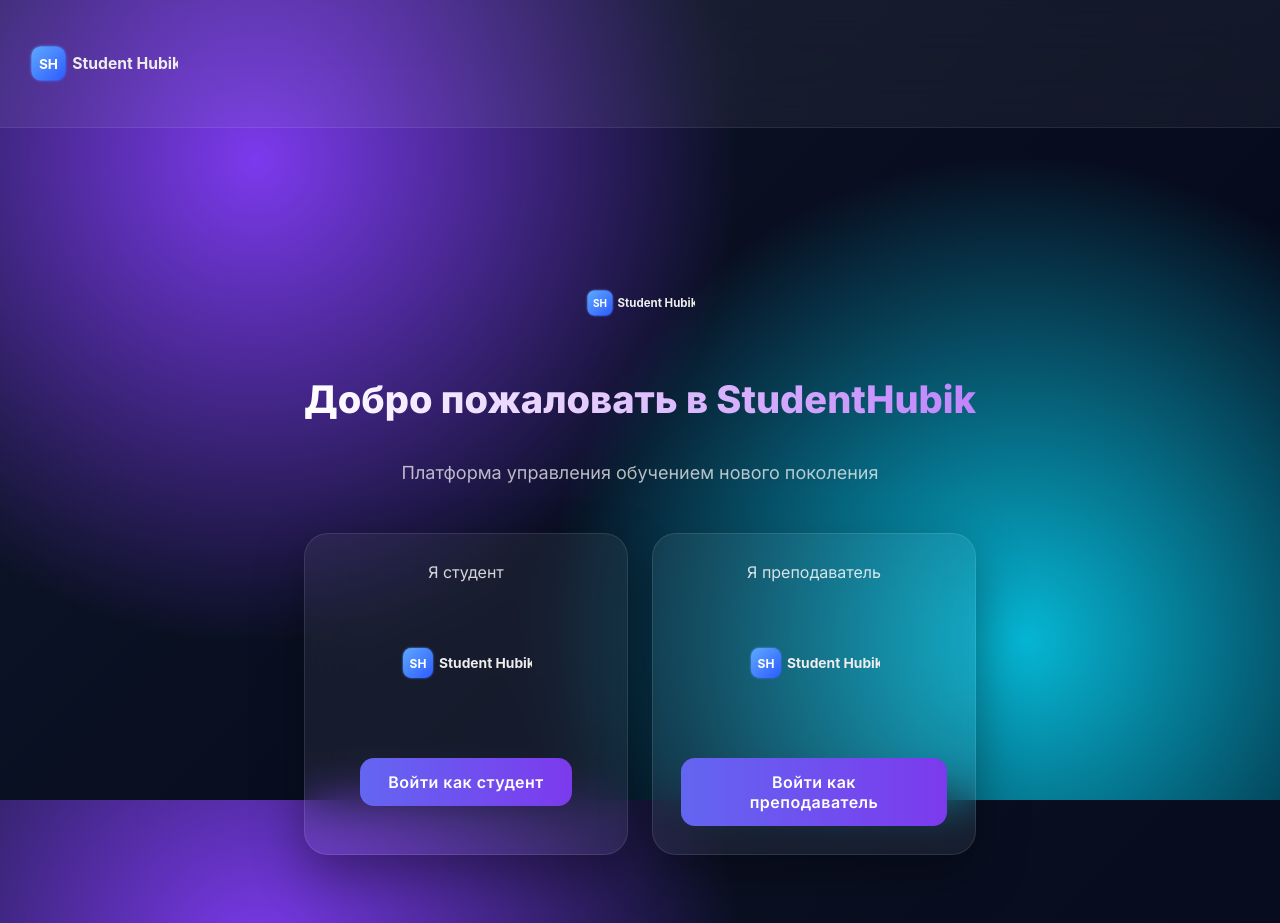
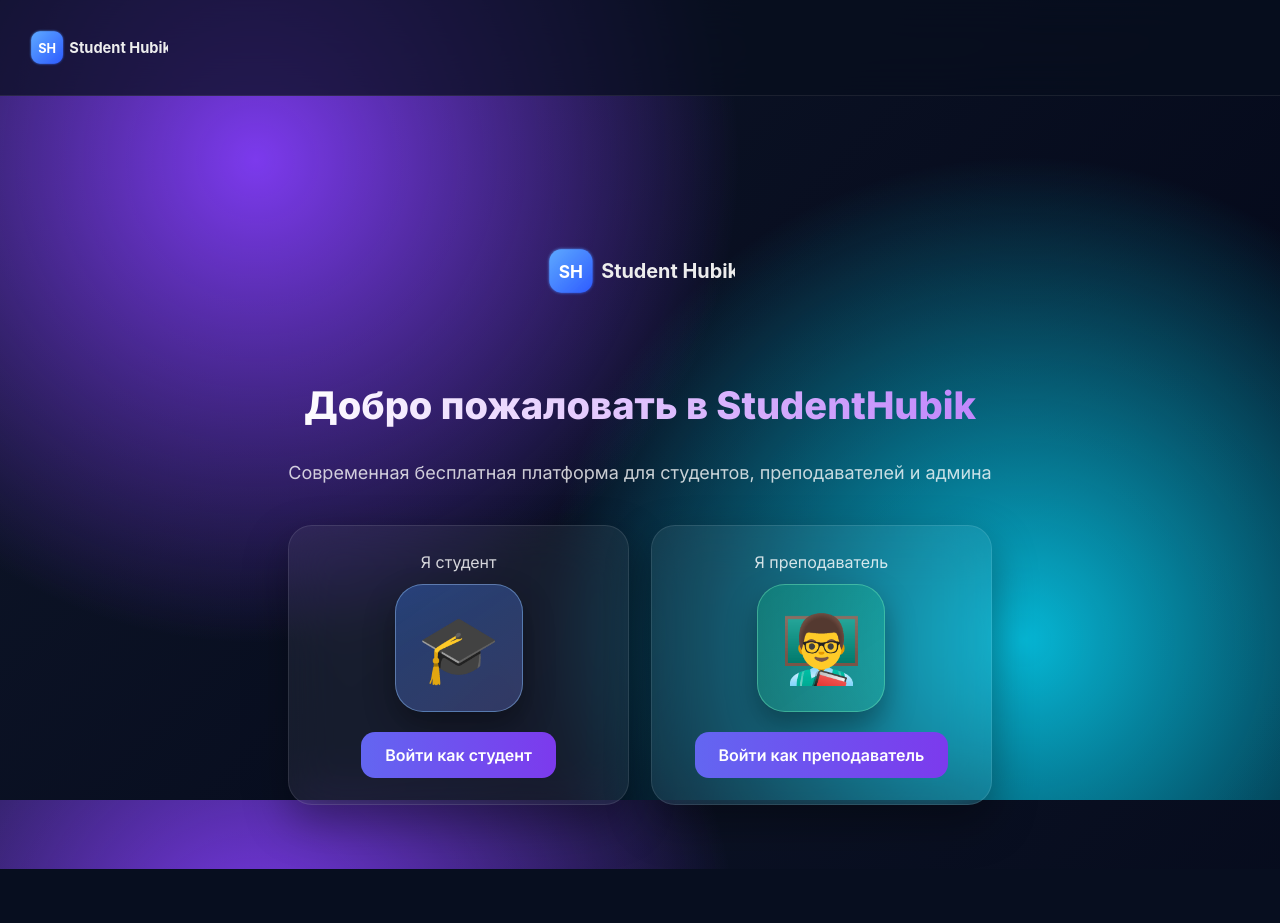
Before and after one commit to qflove-yvl/StudentHubik, a Flask app: page / in a window 1280 px wide. After the commit the page ends 869 px from the top, so only its background shows below. Run offline with Flask 3, Linux system fonts and the light colour scheme; data comes from the database, SQL or seed files in the repository.

Commit message:
Fix auth errors, add admin approval flow, and polish UI

```diff
--- a/app.py
+++ b/app.py
@@ -7,12 +7,16 @@ from werkzeug.security import generate_password_hash, check_password_hash
 import csv
 import io
 import os
+import re
+import socket
 
 
 app = Flask(__name__)
 app.config['SQLALCHEMY_DATABASE_URI'] = os.getenv('DATABASE_URL', 'sqlite:///site.db')
 app.config['SQLALCHEMY_TRACK_MODIFICATIONS'] = False
 app.config['SECRET_KEY'] = os.getenv('SECRET_KEY', 'dev-key')
+app.config['ADMIN_EMAIL'] = os.getenv('ADMIN_EMAIL', 'admin@studenthubik.local').lower()
+app.config['ADMIN_PASSWORD'] = os.getenv('ADMIN_PASSWORD', 'admin12345')
 
 
 db = SQLAlchemy(app)
@@ -68,6 +72,28 @@ def ensure_default_groups():
         db.session.commit()
 
 
+def ensure_admin_user():
+    admin_email = app.config['ADMIN_EMAIL']
+    existing_admin = User.query.filter_by(email=admin_email).first()
+    if existing_admin:
+        if existing_admin.role != 'admin':
+            existing_admin.role = 'admin'
+            existing_admin.is_verified = True
+            db.session.commit()
+        return
+
+    db.session.add(
+        User(
+            name='Администратор',
+            email=admin_email,
+            password=generate_password_hash(app.config['ADMIN_PASSWORD']),
+            role='admin',
+            is_verified=True
+        )
+    )
+    db.session.commit()
+
+
 def ensure_teacher_subjects(teacher_id):
     defaults = ['Математика', 'Информатика', 'Английский']
     existing = {
@@ -85,6 +111,23 @@ def ensure_teacher_subjects(teacher_id):
         db.session.commit()
 
 
+def normalize_group_name(group_name):
+    return group_name.strip().upper()
+
+
+def email_looks_real(email):
+    if not re.match(r'^[^@\s]+@[^@\s]+\.[^@\s]+$', email):
+        return False
+
+    domain = email.split('@')[-1]
+    try:
+        socket.getaddrinfo(domain, None)
+    except socket.gaierror:
+        return False
+
+    return True
+
+
 @app.before_request
 def initialize_database():
     if app.config.get('DB_INITIALIZED'):
@@ -92,6 +135,7 @@ def initialize_database():
 
     db.create_all()
     ensure_default_groups()
+    ensure_admin_user()
     app.config['DB_INITIALIZED'] = True
 
 
@@ -107,18 +151,20 @@ def index():
 
 @app.route('/register', methods=['GET', 'POST'])
 def register():
-    groups = Group.query.order_by(Group.name).all()
-
     if request.method == 'POST':
         name = request.form.get('name', '').strip()
         email = request.form.get('email', '').strip().lower()
         password = request.form.get('password', '')
         confirm_password = request.form.get('confirm_password', '')
         role = request.form.get('role')
-        group_id = request.form.get('group_id')
+        group_name = request.form.get('group_name', '').strip()
 
         if not name or not email or not password or not role:
             flash('Заполните все обязательные поля')
+            return redirect(url_for('register'))
+
+        if not email_looks_real(email):
+            flash('Email выглядит некорректно или домен недоступен')
             return redirect(url_for('register'))
 
         if password != confirm_password:
@@ -134,31 +180,39 @@ def register():
             return redirect(url_for('register'))
 
         selected_group_id = None
-        if role == 'student' and group_id:
-            selected_group = Group.query.get(group_id)
-            if not selected_group:
-                flash('Выбрана некорректная группа')
+        if role == 'student':
+            if not group_name:
+                flash('Для студента нужно указать группу')
                 return redirect(url_for('register'))
-            selected_group_id = selected_group.id
+
+            normalized_group = normalize_group_name(group_name)
+            group = Group.query.filter_by(name=normalized_group).first()
+            if not group:
+                group = Group(name=normalized_group)
+                db.session.add(group)
+                db.session.flush()
+            selected_group_id = group.id
 
         new_user = User(
             name=name,
             email=email,
             password=generate_password_hash(password),
             role=role,
-            group_id=selected_group_id
+            group_id=selected_group_id,
+            is_verified=(role == 'student')
         )
 
         db.session.add(new_user)
         db.session.commit()
 
         if role == 'teacher':
-            ensure_teacher_subjects(new_user.id)
+            flash('Заявка преподавателя отправлена. Дождитесь одобрения администратора.')
+        else:
+            flash('Регистрация успешна. Теперь войдите в аккаунт.')
 
-        flash('Регистрация успешна. Теперь войдите в аккаунт.')
         return redirect(url_for('login', role=role))
 
-    return render_template('register.html', groups=groups)
+    return render_template('register.html')
 
 
 @app.route('/login', methods=['GET', 'POST'])
@@ -173,18 +227,24 @@ def login():
         user = User.query.filter_by(email=email).first()
 
         if user and check_password_hash(user.password, password):
-            if selected_role not in {'student', 'teacher'}:
+            if selected_role not in {'student', 'teacher', 'admin'}:
                 selected_role = user.role
 
             if user.role != selected_role:
                 flash('Вы пытаетесь войти не в ту роль')
                 return redirect(url_for('login', role=user.role))
 
+            if user.role == 'teacher' and not user.is_verified:
+                flash('Доступ преподавателя ещё не одобрен администратором')
+                return redirect(url_for('login', role='teacher'))
+
             login_user(user)
 
             if user.role == 'teacher':
                 ensure_teacher_subjects(user.id)
                 return redirect(url_for('teacher_dashboard'))
+            if user.role == 'admin':
+                return redirect(url_for('admin_dashboard'))
             return redirect(url_for('student_dashboard'))
 
         flash('Неверный email или пароль')
@@ -201,6 +261,9 @@ def dashboard():
     if current_user.role == 'teacher':
         return redirect(url_for('teacher_dashboard'))
 
+    if current_user.role == 'admin':
+        return redirect(url_for('admin_dashboard'))
+
     return redirect(url_for('index'))
 
 
@@ -209,6 +272,26 @@ def dashboard():
 def logout():
     logout_user()
     return redirect(url_for('login'))
+
+
+@app.route('/profile', methods=['GET', 'POST'])
+@login_required
+def profile():
+    if request.method == 'POST':
+        name = request.form.get('name', '').strip()
+        telegram = request.form.get('telegram', '').strip()
+
+        if not name:
+            flash('Имя не может быть пустым')
+            return redirect(url_for('profile'))
+
+        current_user.name = name
+        current_user.telegram = telegram
+        db.session.commit()
+        flash('Профиль обновлён')
+        return redirect(url_for('profile'))
+
+    return render_template('profile.html')
 
 
 @app.route('/student')
@@ -368,5 +451,58 @@ def export_teacher_grades():
     )
 
 
+@app.route('/admin')
+@login_required
+def admin_dashboard():
+    if current_user.role != 'admin':
+        return redirect(url_for('dashboard'))
+
+    pending_teachers = User.query.filter_by(role='teacher', is_verified=False).order_by(User.id.desc()).all()
+    approved_teachers = User.query.filter_by(role='teacher', is_verified=True).order_by(User.id.desc()).all()
+    students_count = User.query.filter_by(role='student').count()
+
+    return render_template(
+        'admin_dashboard.html',
+        pending_teachers=pending_teachers,
+        approved_teachers=approved_teachers,
+        students_count=students_count
+    )
+
+
+@app.route('/admin/teacher/<int:user_id>/approve', methods=['POST'])
+@login_required
+def approve_teacher(user_id):
+    if current_user.role != 'admin':
+        return redirect(url_for('dashboard'))
+
+    teacher = User.query.filter_by(id=user_id, role='teacher').first()
+    if not teacher:
+        flash('Преподаватель не найден')
+        return redirect(url_for('admin_dashboard'))
+
+    teacher.is_verified = True
+    db.session.commit()
+    ensure_teacher_subjects(teacher.id)
+    flash(f'Преподаватель {teacher.name} одобрен')
+    return redirect(url_for('admin_dashboard'))
+
+
+@app.route('/admin/teacher/<int:user_id>/reject', methods=['POST'])
+@login_required
+def reject_teacher(user_id):
+    if current_user.role != 'admin':
+        return redirect(url_for('dashboard'))
+
+    teacher = User.query.filter_by(id=user_id, role='teacher').first()
+    if not teacher:
+        flash('Преподаватель не найден')
+        return redirect(url_for('admin_dashboard'))
+
+    db.session.delete(teacher)
+    db.session.commit()
+    flash('Заявка преподавателя отклонена')
+    return redirect(url_for('admin_dashboard'))
+
+
 if __name__ == '__main__':
     app.run(debug=True)
--- a/static/style.css
+++ b/static/style.css
@@ -17,42 +17,41 @@ body {
 
 .app-container {
     display: flex;
-    min-height: calc(100vh - 128px);
+    min-height: calc(100vh - 96px);
 }
 
 .sidebar {
     width: 290px;
-    backdrop-filter: blur(30px);
+    backdrop-filter: blur(24px);
     background: rgba(255,255,255,0.05);
     border-right: 1px solid rgba(255,255,255,0.08);
-    padding: 40px 25px;
+    padding: 34px 22px;
     display: flex;
     flex-direction: column;
-    animation: slideIn 0.6s ease;
+    animation: slideIn 0.55s ease;
 }
 
 .nav-link {
     display: block;
-    padding: 14px 18px;
+    padding: 13px 16px;
     border-radius: 14px;
     text-decoration: none;
     color: #e2e8f0;
-    margin-bottom: 12px;
-    transition: 0.3s ease;
+    margin-bottom: 10px;
+    transition: 0.28s ease;
     font-weight: 500;
-    letter-spacing: 0.5px;
 }
 
 .nav-link:hover {
     background: linear-gradient(90deg, #6366f1, #7c3aed);
     box-shadow: 0 10px 30px rgba(124,58,237,0.4);
-    transform: translateX(8px);
+    transform: translateX(6px);
     color: #fff;
 }
 
 .main-content {
     flex: 1;
-    padding: 60px;
+    padding: 52px;
     animation: fadeIn 0.8s ease;
 }
 
@@ -67,7 +66,7 @@ body {
 .page-title {
     font-size: 38px;
     font-weight: 800;
-    margin-bottom: 40px;
+    margin-bottom: 34px;
     background: linear-gradient(90deg,#fff,#c084fc);
     -webkit-background-clip: text;
     -webkit-text-fill-color: transparent;
@@ -76,54 +75,53 @@ body {
 .card-grid {
     display: grid;
     grid-template-columns: repeat(auto-fit, minmax(220px, 1fr));
-    gap: 24px;
-    margin-bottom: 28px;
+    gap: 22px;
+    margin-bottom: 24px;
 }
 
 .card {
-    padding: 28px;
+    padding: 26px;
     border-radius: 24px;
     backdrop-filter: blur(25px);
     background: rgba(255,255,255,0.06);
     border: 1px solid rgba(255,255,255,0.1);
-    transition: 0.35s ease;
-    box-shadow: 0 20px 50px rgba(0,0,0,0.35);
+    transition: 0.3s ease;
+    box-shadow: 0 18px 44px rgba(0,0,0,0.35);
     position: relative;
     overflow: hidden;
 }
 
 .card:hover {
-    transform: translateY(-6px);
+    transform: translateY(-5px);
 }
 
 .card-title {
     font-size: 16px;
     opacity: 0.82;
-    margin-bottom: 15px;
+    margin-bottom: 12px;
 }
 
 .card-value {
-    font-size: 36px;
+    font-size: 34px;
     font-weight: 800;
 }
 
 .btn {
     display: inline-block;
-    padding: 14px 28px;
+    padding: 13px 24px;
     border-radius: 14px;
     border: none;
     cursor: pointer;
     font-weight: 600;
-    letter-spacing: 0.5px;
-    transition: 0.3s ease;
+    transition: 0.25s ease;
     background: linear-gradient(90deg,#6366f1,#7c3aed);
     color: #fff;
     text-decoration: none;
 }
 
 .btn:hover {
-    transform: translateY(-3px);
-    box-shadow: 0 12px 35px rgba(124,58,237,0.55);
+    transform: translateY(-2px);
+    box-shadow: 0 10px 30px rgba(124,58,237,0.5);
 }
 
 .input-field {
@@ -133,14 +131,14 @@ body {
     border: 1px solid rgba(255,255,255,0.15);
     background: rgba(255,255,255,0.05);
     color: #fff;
-    margin-bottom: 16px;
+    margin-bottom: 14px;
     outline: none;
-    transition: 0.3s;
+    transition: 0.28s;
 }
 
 .input-field:focus {
     border: 1px solid #7c3aed;
-    box-shadow: 0 0 20px rgba(124,58,237,0.5);
+    box-shadow: 0 0 18px rgba(124,58,237,0.45);
 }
 
 .input-field option {
@@ -148,9 +146,9 @@ body {
 }
 
 .topbar {
-    height: 128px;
-    backdrop-filter: blur(30px);
-    background: rgba(255,255,255,0.05);
+    height: 96px;
+    backdrop-filter: blur(22px);
+    background: rgba(8, 14, 30, 0.72);
     border-bottom: 1px solid rgba(255,255,255,0.08);
     display: flex;
     justify-content: space-between;
@@ -169,8 +167,8 @@ body {
 }
 
 .top-logo {
-    width: 150px;
-    height: 150px;
+    width: 140px;
+    height: 140px;
     object-fit: contain;
 }
 
@@ -230,18 +228,18 @@ body {
 }
 
 .auth-logo {
-    width: 120px;
-    height: 120px;
+    width: 130px;
+    height: 130px;
     object-fit: contain;
 }
 
 .auth-btn {
     width: 100%;
-    margin-top: 6px;
+    margin-top: 4px;
 }
 
 .auth-footer {
-    margin-top: 20px;
+    margin-top: 18px;
     text-align: center;
     color: rgba(255,255,255,0.8);
 }
@@ -254,8 +252,8 @@ body {
 
 .flash-wrapper {
     position: fixed;
-    right: 20px;
-    top: 95px;
+    right: 18px;
+    top: 106px;
     display: flex;
     flex-direction: column;
     gap: 10px;
@@ -263,7 +261,7 @@ body {
 }
 
 .flash-message {
-    background: rgba(15,23,42,0.85);
+    background: rgba(15,23,42,0.88);
     border: 1px solid rgba(196,181,253,0.4);
     padding: 10px 14px;
     border-radius: 12px;
@@ -277,7 +275,7 @@ body {
 
 .form-card h2,
 .list-card h2 {
-    margin-bottom: 18px;
+    margin-bottom: 16px;
 }
 
 .field-label {
@@ -316,7 +314,7 @@ body {
 }
 
 .student-grades {
-    margin-top: 16px;
+    margin-top: 14px;
 }
 
 .hidden {
@@ -334,15 +332,30 @@ body {
 }
 
 .home-main-logo {
-    width: 110px;
-    height: 110px;
-    margin-bottom: 14px;
+    width: 190px;
+    height: 190px;
+    margin-bottom: 12px;
 }
 
-.mini-role-logo {
-    width: 132px;
-    height: 132px;
-    object-fit: contain;
+.role-sticker {
+    display: inline-flex;
+    align-items: center;
+    justify-content: center;
+    width: 128px;
+    height: 128px;
+    border-radius: 28px;
+    font-size: 66px;
+    box-shadow: 0 14px 30px rgba(0,0,0,0.35);
+}
+
+.student-sticker {
+    background: linear-gradient(145deg, rgba(59,130,246,0.35), rgba(129,140,248,0.28));
+    border: 1px solid rgba(147,197,253,0.45);
+}
+
+.teacher-sticker {
+    background: linear-gradient(145deg, rgba(16,185,129,0.30), rgba(52,211,153,0.25));
+    border: 1px solid rgba(110,231,183,0.45);
 }
 
 .dashboard-actions {
--- a/templates/base.html
+++ b/templates/base.html
@@ -38,12 +38,15 @@
     {% if current_user.is_authenticated %}
     <aside class="sidebar">
         <a href="{{ url_for('dashboard') }}" class="nav-link">Панель</a>
+        <a href="{{ url_for('profile') }}" class="nav-link">Профиль</a>
         {% if current_user.role == 'student' %}
             <a href="{{ url_for('student_dashboard') }}" class="nav-link">Мои оценки</a>
             <a href="{{ url_for('export_student_grades') }}" class="nav-link">Экспорт оценок</a>
         {% elif current_user.role == 'teacher' %}
             <a href="{{ url_for('teacher_dashboard') }}" class="nav-link">Кабинет преподавателя</a>
             <a href="{{ url_for('export_teacher_grades') }}" class="nav-link">Экспорт оценок</a>
+        {% elif current_user.role == 'admin' %}
+            <a href="{{ url_for('admin_dashboard') }}" class="nav-link">Админ-панель</a>
         {% endif %}
     </aside>
     {% endif %}
--- a/templates/index.html
+++ b/templates/index.html
@@ -1,26 +1,26 @@
 {% extends "base.html" %}
 {% block content %}
 
-<div style="max-width:900px;margin:auto;text-align:center;margin-top:80px;">
+<div style="max-width:950px;margin:auto;text-align:center;margin-top:40px;">
 
     <img src="{{ url_for('static', filename='logo.svg') }}" class="auth-logo home-main-logo" alt="StudentHubik">
 
     <h1 class="page-title">Добро пожаловать в StudentHubik</h1>
-    <p style="opacity:0.7;margin-bottom:50px;font-size:18px;">
-        Платформа управления обучением нового поколения
+    <p style="opacity:0.78;margin-bottom:42px;font-size:18px;">
+        Современная бесплатная платформа для студентов, преподавателей и админа
     </p>
 
     <div class="card-grid">
         <div class="card">
             <div class="card-title">Я студент</div>
-            <div class="card-value"><img src="{{ url_for('static', filename='logo.svg') }}" class="mini-role-logo" alt="Студент"></div>
+            <div class="card-value"><span class="role-sticker student-sticker">🎓</span></div>
             <br>
             <a href="{{ url_for('login', role='student') }}" class="btn">Войти как студент</a>
         </div>
 
         <div class="card">
             <div class="card-title">Я преподаватель</div>
-            <div class="card-value"><img src="{{ url_for('static', filename='logo.svg') }}" class="mini-role-logo" alt="Преподаватель"></div>
+            <div class="card-value"><span class="role-sticker teacher-sticker">👨‍🏫</span></div>
             <br>
             <a href="{{ url_for('login', role='teacher') }}" class="btn">Войти как преподаватель</a>
         </div>
--- a/templates/login.html
+++ b/templates/login.html
@@ -6,8 +6,8 @@
 
         <div class="auth-header">
             <img src="{{ url_for('static', filename='logo.svg') }}" class="auth-logo" alt="StudentHubik">
-            <h1>StudentHubik</h1>
-            <p>Вход в систему</p>
+            <h1>Вход</h1>
+            <p>Выберите роль и войдите в систему</p>
         </div>
 
         <form method="POST">
@@ -16,6 +16,7 @@
             <select name="role" class="input-field" required>
                 <option value="student" {% if role == 'student' %}selected{% endif %}>Студент</option>
                 <option value="teacher" {% if role == 'teacher' %}selected{% endif %}>Преподаватель</option>
+                <option value="admin" {% if role == 'admin' %}selected{% endif %}>Админ</option>
             </select>
             <button type="submit" class="btn auth-btn">Войти</button>
         </form>
```
Also changed, not shown: templates/admin_dashboard.html (added, +56 -0 lines), templates/profile.html (added, +18 -0 lines), templates/register.html (+8 -11 lines).
